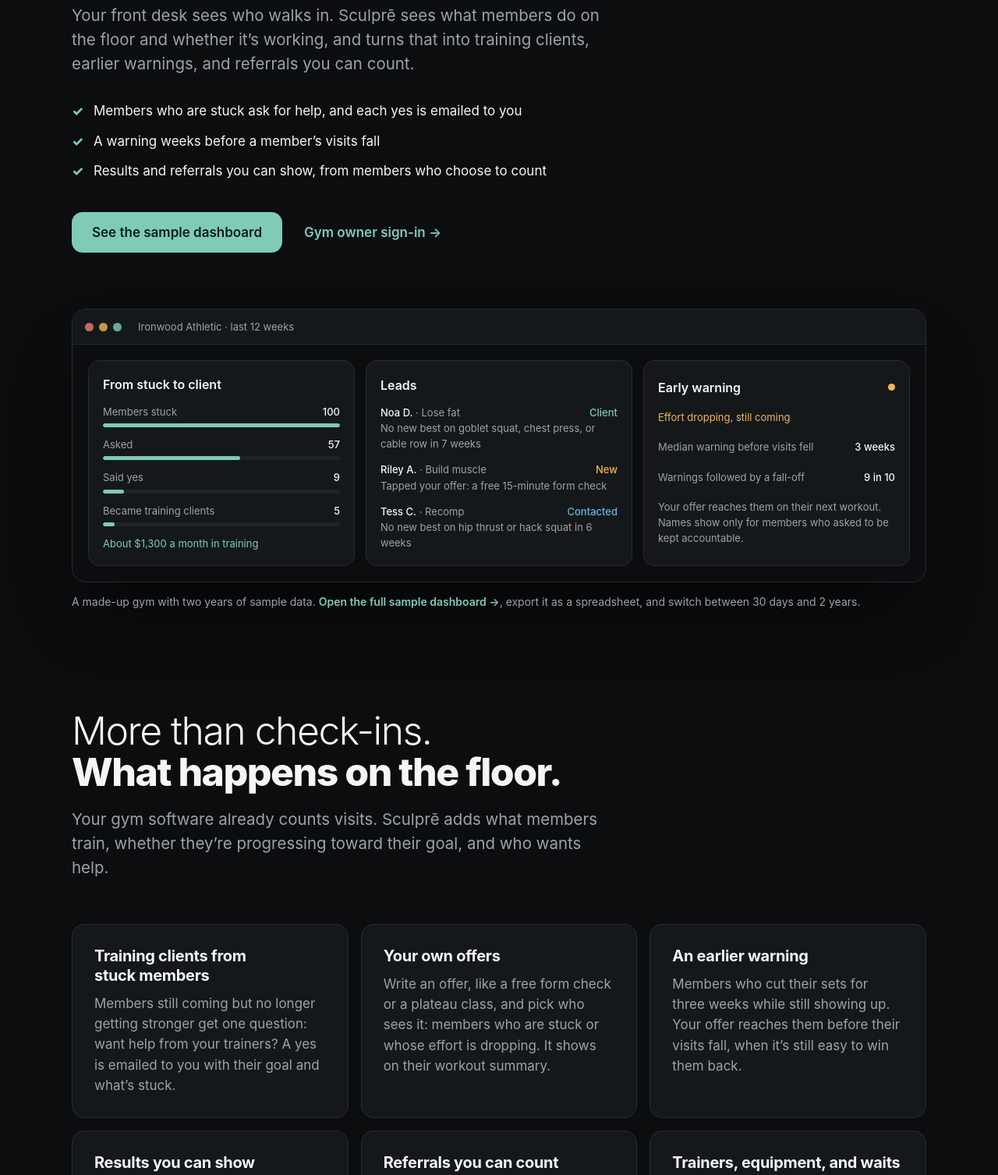
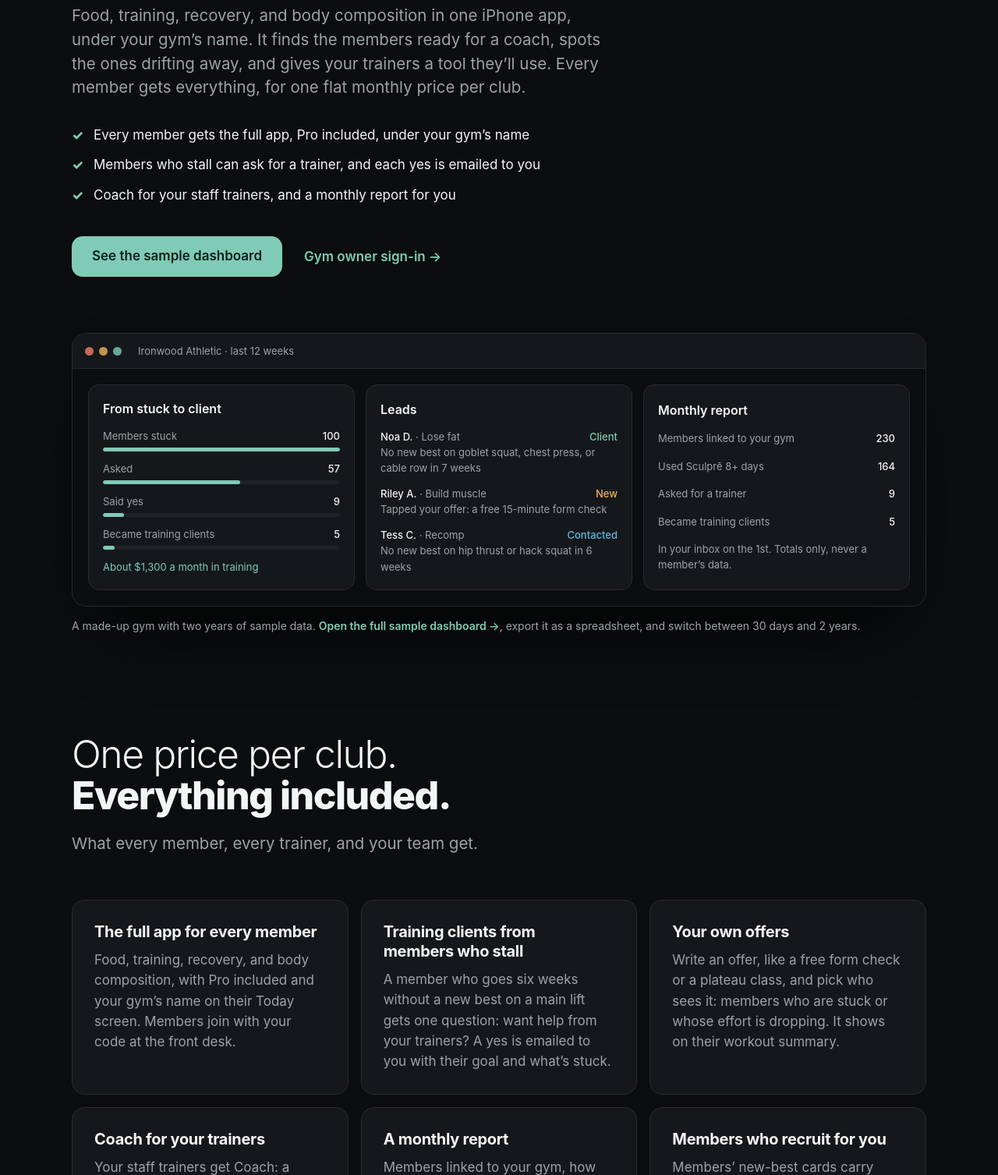
Before and after one commit to emontiel02/sculpre-site, a plain HTML site: page gyms/index.html in a window 1280 px wide. Shown: the part 420-1927 px from the top of the page at 78% size. Drawn offline with Linux system fonts and the light colour scheme.

Commit message:
Publish from health-app c91f054

```diff
--- a/gyms/index.html
+++ b/gyms/index.html
@@ -48,13 +48,13 @@
     <section class="hero">
       <div class="wrap">
         <div style="max-width:880px">
-          <p class="eyebrow">Sculprē for gyms · Gym dashboard</p>
-          <h1 class="display"><span class="thin">Find the members who want a trainer.</span> <span class="bold">Before they quit.</span></h1>
-          <p class="lead">Your front desk sees who walks in. Sculprē sees what members do on the floor and whether it’s working, and turns that into training clients, earlier warnings, and referrals you can count.</p>
+          <p class="eyebrow">Sculprē for gyms</p>
+          <h1 class="display"><span class="thin">The app your members open every day.</span> <span class="bold">With your name on it.</span></h1>
+          <p class="lead">Food, training, recovery, and body composition in one iPhone app, under your gym’s name. It finds the members ready for a coach, spots the ones drifting away, and gives your trainers a tool they’ll use. Every member gets everything, for one flat monthly price per club.</p>
           <ul class="checks">
-            <li>Members who are stuck ask for help, and each yes is emailed to you</li>
-            <li>A warning weeks before a member’s visits fall</li>
-            <li>Results and referrals you can show, from members who choose to count</li>
+            <li>Every member gets the full app, Pro included, under your gym’s name</li>
+            <li>Members who stall can ask for a trainer, and each yes is emailed to you</li>
+            <li>Coach for your staff trainers, and a monthly report for you</li>
           </ul>
           <div class="cta-row">
             <a class="btn" href="https://emontiel-health.expo.app/gyms/demo">See the sample dashboard</a>
@@ -62,7 +62,7 @@
           </div>
         </div>
 
-        <div class="browser" style="margin-top:72px" role="img" aria-label="The gym dashboard for a sample gym: 100 members stuck in 12 weeks, 57 asked, 9 said yes, and 5 became training clients; a list of leads with their goals; and an early warning that came a median of 3 weeks before visits fell.">
+        <div class="browser" style="margin-top:72px" role="img" aria-label="The gym dashboard for a sample gym: 100 members stuck in 12 weeks, 57 asked, 9 said yes, and 5 became training clients; a list of leads with their goals; and last month’s report: 230 members linked, 164 using Sculprē on 8 or more days, 9 leads, and 5 training clients.">
           <div class="browser-bar" aria-hidden="true"><i style="background:#F27D6E"></i><i style="background:#F2B35C"></i><i style="background:#7FCBB6"></i><span>Ironwood Athletic · last 12 weeks</span></div>
           <div class="browser-body" aria-hidden="true">
             <div class="client">
@@ -80,11 +80,12 @@
               <div><div class="row"><span><b>Tess C.</b> · Recomp</span><b style="color:var(--water)">Contacted</b></div><div class="flag muted">No new best on hip thrust or hack squat in 6 weeks</div></div>
             </div>
             <div class="client">
-              <div class="client-name">Early warning <i style="background:var(--warn)"></i></div>
-              <div class="flag" style="color:var(--warn)">Effort dropping, still coming</div>
-              <div class="row"><span>Median warning before visits fell</span><b>3 weeks</b></div>
-              <div class="row"><span>Warnings followed by a fall-off</span><b>9 in 10</b></div>
-              <div class="flag muted">Your offer reaches them on their next workout. Names show only for members who asked to be kept accountable.</div>
+              <div class="client-name">Monthly report</div>
+              <div class="row"><span>Members linked to your gym</span><b>230</b></div>
+              <div class="row"><span>Used Sculprē 8+ days</span><b>164</b></div>
+              <div class="row"><span>Asked for a trainer</span><b>9</b></div>
+              <div class="row"><span>Became training clients</span><b>5</b></div>
+              <div class="flag muted">In your inbox on the 1st. Totals only, never a member’s data.</div>
             </div>
           </div>
         </div>
@@ -95,16 +96,16 @@
     <section class="section">
       <div class="wrap">
         <div class="section-head">
-          <h2 class="title"><span class="thin">More than check-ins.</span> <span class="bold">What happens on the floor.</span></h2>
-          <p class="lead">Your gym software already counts visits. Sculprē adds what members train, whether they’re progressing toward their goal, and who wants help.</p>
+          <h2 class="title"><span class="thin">One price per club.</span> <span class="bold">Everything included.</span></h2>
+          <p class="lead">What every member, every trainer, and your team get.</p>
         </div>
         <div class="grid-3">
-          <article class="card"><h3>Training clients from stuck members</h3><p>Members still coming but no longer getting stronger get one question: want help from your trainers? A yes is emailed to you with their goal and what’s stuck.</p></article>
+          <article class="card"><h3>The full app for every member</h3><p>Food, training, recovery, and body composition, with Pro included and your gym’s name on their Today screen. Members join with your code at the front desk.</p></article>
+          <article class="card"><h3>Training clients from members who stall</h3><p>A member who goes six weeks without a new best on a main lift gets one question: want help from your trainers? A yes is emailed to you with their goal and what’s stuck.</p></article>
           <article class="card"><h3>Your own offers</h3><p>Write an offer, like a free form check or a plateau class, and pick who sees it: members who are stuck or whose effort is dropping. It shows on their workout summary.</p></article>
-          <article class="card"><h3>An earlier warning</h3><p>Members who cut their sets for three weeks while still showing up. Your offer reaches them before their visits fall, when it’s still easy to win them back.</p></article>
-          <article class="card"><h3>Results you can show</h3><p>Typical strength gains at three and six months, and body results from members who opt in to share them. Copy them straight into your marketing.</p></article>
-          <article class="card"><h3>Referrals you can count</h3><p>Members’ new-best cards carry your gym’s name and code. See how many were shared and how many people joined through them.</p></article>
-          <article class="card"><h3>Trainers, equipment, and waits</h3><p>Which trainers’ clients follow their programs and progress, what members use most against their goals, and where they likely wait at peak hours.</p></article>
+          <article class="card"><h3>Coach for your trainers</h3><p>Your staff trainers get Coach: a week of training for every client from one spreadsheet, each client’s progress, and messages in the app.</p></article>
+          <article class="card"><h3>A monthly report</h3><p>Members linked to your gym, how many use Sculprē on 8 or more days a month, who asked for a trainer, and the training clients you won.</p></article>
+          <article class="card"><h3>Members who recruit for you</h3><p>Members’ new-best cards carry your gym’s name and code. See how many were shared and how many people joined through them.</p></article>
         </div>
       </div>
     </section>
@@ -130,8 +131,8 @@
           <h2 class="title"><span class="thin">How it</span> <span class="bold">works.</span></h2>
         </div>
         <ol class="steps-list">
-          <li class="card"><h3>Become a partner gym</h3><p>We set up your gym and its code. When a member who joined with your code pays for Pro, you earn 20% of Sculprē’s share for as long as they subscribe.</p></li>
-          <li class="card"><h3>Members train as usual</h3><p>They log in Sculprē and choose to count toward your gym. Nothing extra to tap at the gym.</p></li>
+          <li class="card"><h3>Start with one club</h3><p>One flat monthly price, billed from day one. At day 90, keep it or cancel. Add clubs when you’re ready.</p></li>
+          <li class="card"><h3>We set it up</h3><p>Your gym’s name and code, and a QR code for the front desk. Members scan and join; your trainers connect their clients.</p></li>
           <li class="card"><h3>Sign in to your dashboard</h3><p>We email you a link to set your password, then you sign in on a computer and your gym opens. Leads arrive by email the day a member asks.</p><p style="margin-top:16px"><a class="text-link" href="https://emontiel-health.expo.app/gym">Gym owner sign-in</a></p></li>
         </ol>
       </div>
@@ -141,8 +142,8 @@
       <div class="wrap">
         <div class="card band">
           <div>
-            <h3 style="font-size:24px">One plan, priced by your gym’s size</h3>
-            <p>Everything included: leads, your offers, the early warning, results, referrals, trainers, and equipment. We’re taking a few pilot gyms now. Tell us about yours and we’ll send your price.</p>
+            <h3 style="font-size:24px">One flat price per club</h3>
+            <p>Every member gets the full app, Pro included. Your staff trainers get Coach, and your team gets your offers, leads by email, and a monthly report. Priced per club, by email.</p>
           </div>
           <a class="btn btn-ghost" href="mailto:admin@sculpre.io?subject=Gym%20dashboard">Email us</a>
         </div>
```
